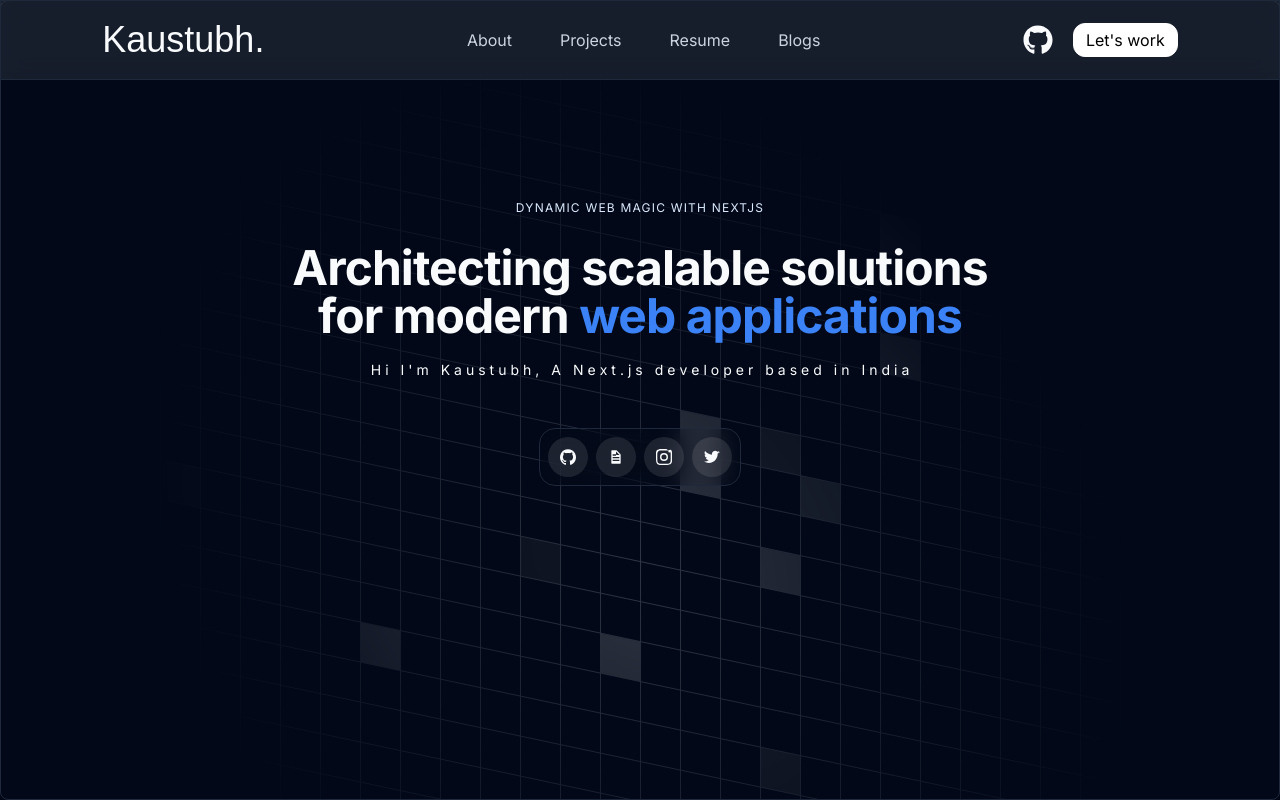
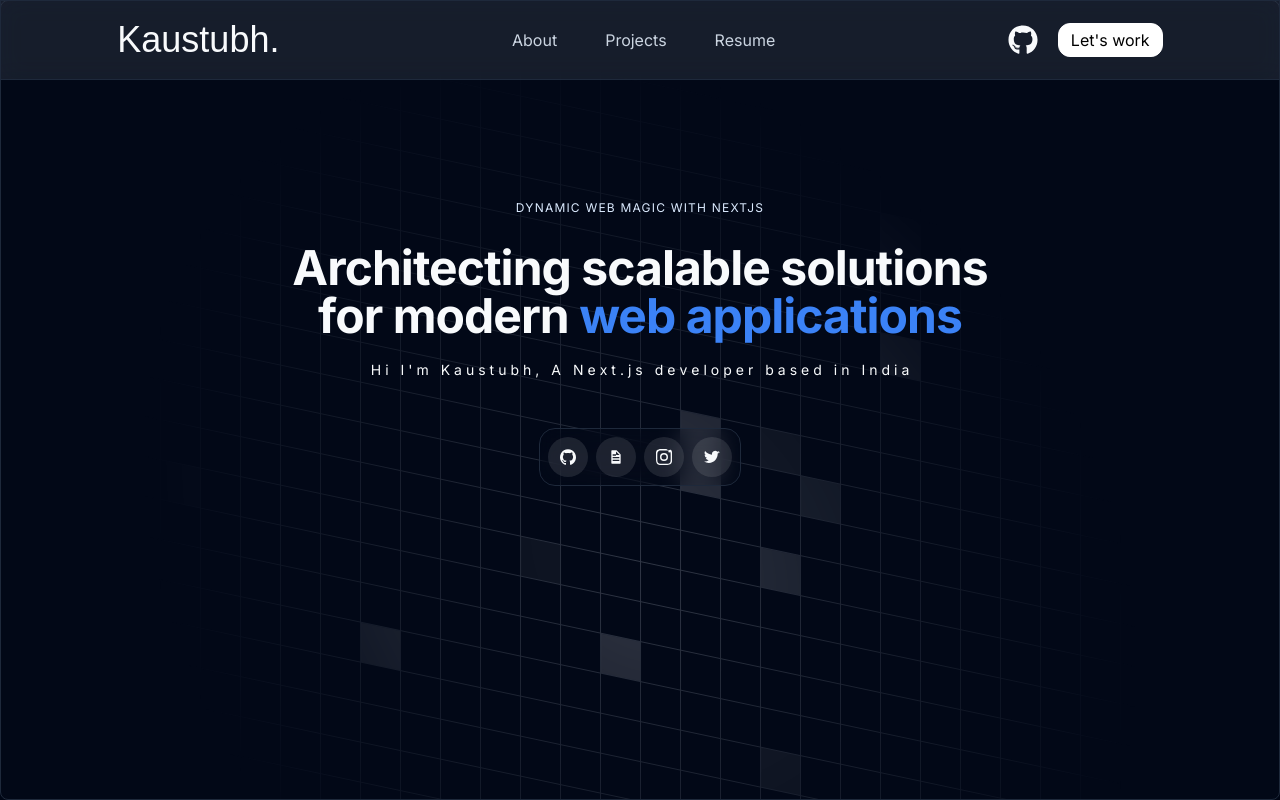
Before and after one commit to Kaustubhhub/portfolio, a Next.js app: page / in a window 1280 px wide. Built offline with nearby package versions, Linux system fonts and the light colour scheme; a web font is replaced by a local one.

Commit message:
Update navbar.tsx

```diff
--- a/components/navbar.tsx
+++ b/components/navbar.tsx
@@ -45,12 +45,6 @@ const Navbar = () => {
                 >
                     Resume
                 </li>
-                <li
-                    className="cursor-pointer text-[#CBD5E1] hover:text-white"
-                    onClick={()=>{alert('coming soon!')}}
-                >
-                    Blogs
-                </li>
             </ul>
 
             <div className="flex justify-center items-center gap-5">
```
